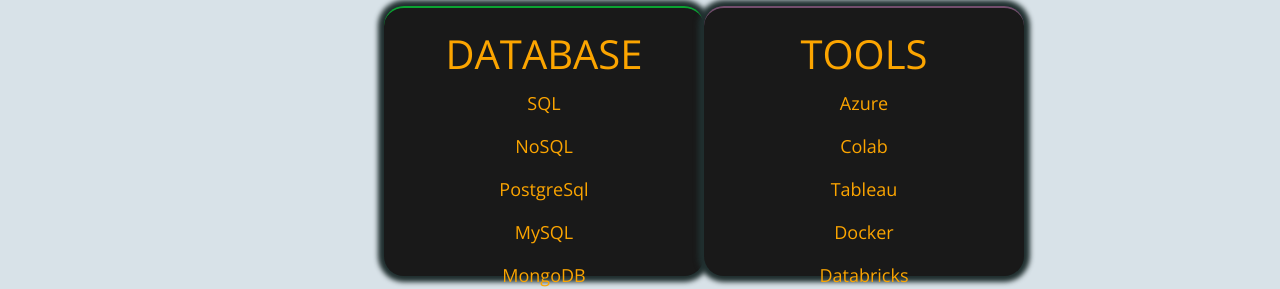
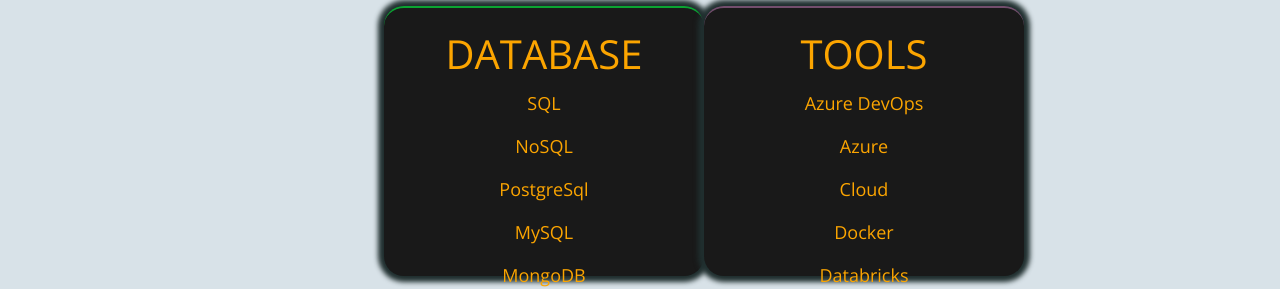
Before and after one commit to NikiDevelop/PortafolioDev.github.io, a plain HTML site: page index.html in a window 1280 px wide. Shown: the part 4630-4919 px from the top of the page. Drawn offline with nearby package versions, Linux system fonts and the light colour scheme; files whose address does not match are found by name; a web font is replaced by a local one.

Commit message:
Update index.html

```diff
--- a/index.html
+++ b/index.html
@@ -252,9 +252,9 @@
 
           <article class="post-articles" style="border-top: 2px solid rgb(115, 78, 109);">
             <h1 class="gray-text h1-5" style="margin: 4%;">TOOLS</h1>
+            <p>Azure DevOps</p>
             <p >Azure</p>
-             <p>Colab</p>
-            <p>Tableau</p>
+            <p>Cloud</p>
             <p>Docker</p>
             <p>Databricks</p>
             <p>Git</p>
```
